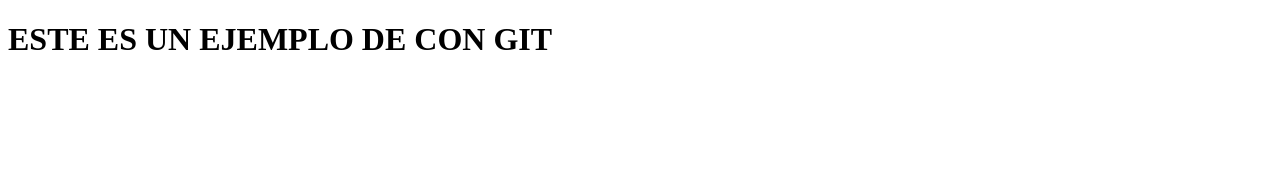
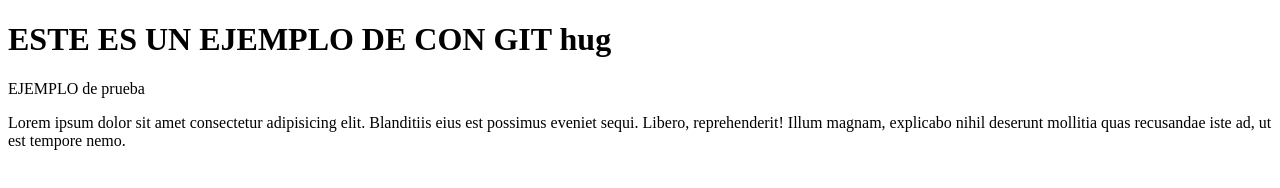
Before and after one commit to Grover2m/repositorioEjemplo, a plain HTML site: page index.html in a window 1280 px wide. Drawn offline with Linux system fonts and the light colour scheme.

Commit message:
segundo commit

```diff
--- a/index.html
+++ b/index.html
@@ -7,6 +7,10 @@
     <title>Document</title>
 </head>
 <body>
-    <h1>ESTE ES UN EJEMPLO DE CON GIT    </h1>
-</body>
+    <h1>ESTE ES UN EJEMPLO DE CON GIT hug  </h1>
+    <footer>
+        EJEMPLO de prueba
+
+    </footer>
+   <p>Lorem ipsum dolor sit amet consectetur adipisicing elit. Blanditiis eius est possimus eveniet sequi. Libero, reprehenderit! Illum magnam, explicabo nihil deserunt mollitia quas recusandae iste ad, ut est tempore nemo.</p>
 </html>
```
